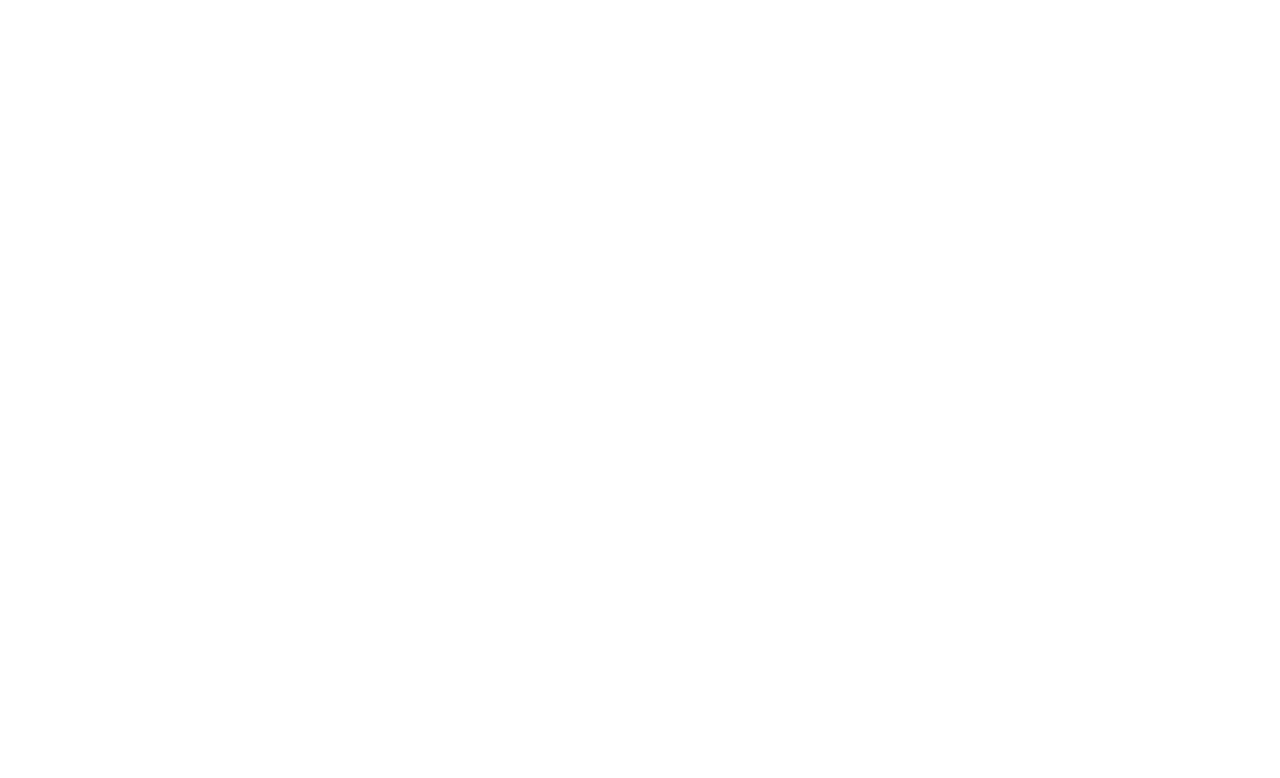
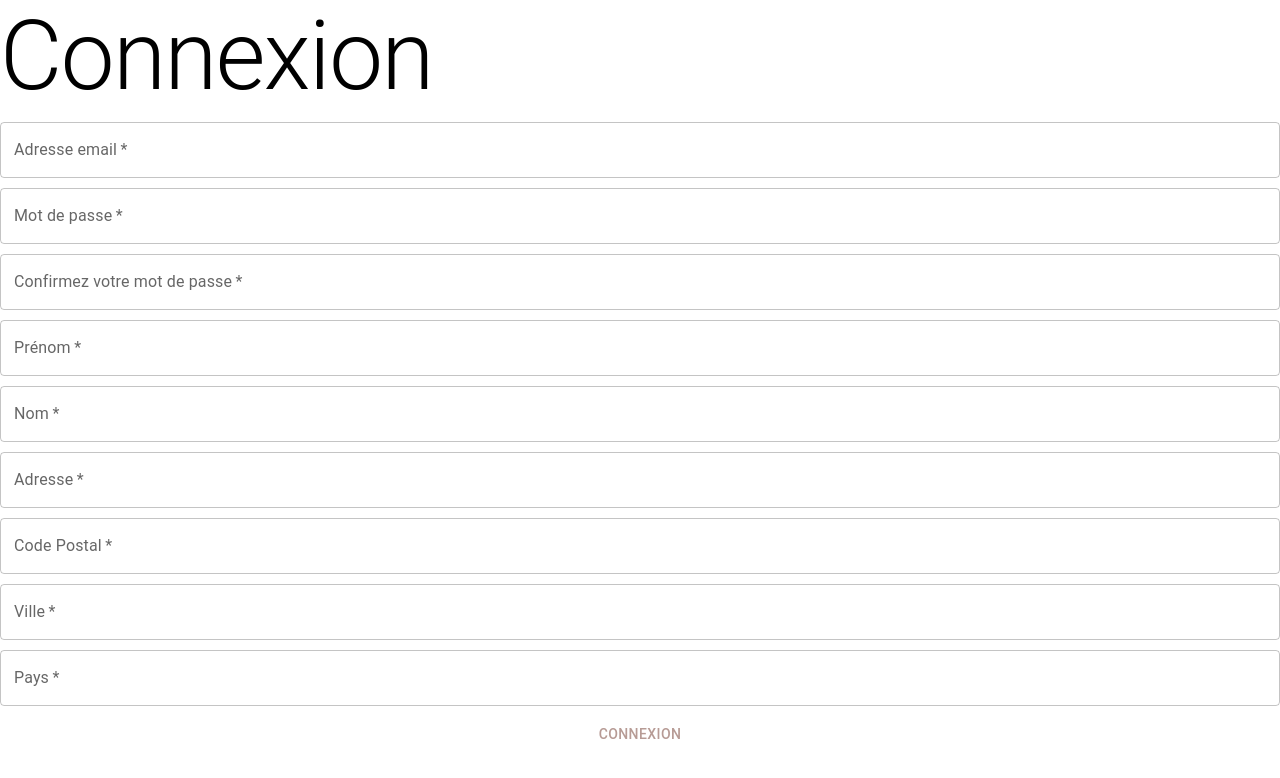
Before and after one commit to prostain/8-temps-studio-website, a React (Create React App) app: page /register in a window 1280 px wide. Shown: the top 778 px of the page. Built offline with nearby package versions, Linux system fonts and the light colour scheme.

Commit message:
added register form

```diff
--- a/src/app/modules/auth/login/Login.tsx
+++ b/src/app/modules/auth/login/Login.tsx
@@ -10,10 +10,6 @@
 
     const apiURL = 'https://temps-studio-api.herokuapp.com/api/login'
     let history = useHistory()
-
-    async function loginUser(credentials: Credentials) {
-
-    }
 
     const handleSubmit = async (e: React.SyntheticEvent) => {
         e.preventDefault()
--- a/src/app/modules/auth/register/Register.tsx
+++ b/src/app/modules/auth/register/Register.tsx
@@ -1,10 +1,41 @@
+import { Box, Button, TextField, Typography } from '@mui/material'
 import React from 'react'
 
 function Register() {
+
+    const apiURL = 'https://temps-studio-api.herokuapp.com/api/login'
+
+    const handleSubmit = async (e: React.SyntheticEvent) => {
+        e.preventDefault()
+    }
+
     return (
-        <div>
+        <Box
+            component="form"
+            sx={{
+                display: 'flex',
+                flexDirection: 'column',
+                gap: '10px',
+            }}
+            onSubmit={handleSubmit}>
+            <Typography variant='h1'>
+                Connexion
+            </Typography>
 
-        </div>
+            <TextField variant='outlined' required name='email' label='Adresse email' id="email" />
+            <TextField variant='outlined' required name='password' label='Mot de passe' id='password' type='password' />
+            <TextField variant='outlined' required name='passwordConfirmation' label='Confirmez votre mot de passe' id='passwordConfirmation' type='password' />
+            <TextField variant='outlined' required name='firstname' label='Prénom' id='firstname' type='text' />
+            <TextField variant='outlined' required name='lastname' label='Nom' id='lastname' type='text' />
+            <TextField variant='outlined' required name='address' label='Adresse' id='address' type='text' />
+            <TextField variant='outlined' required name='postalCode' label='Code Postal' id='postalCode' type='text' />
+            <TextField variant='outlined' required name='city' label='Ville' id='city' type='text' />
+            <TextField variant='outlined' required name='country' label='Pays' id='country' type='text' />
+
+            <Button type='submit'>
+                Connexion
+            </Button>
+        </Box>
     )
 }
 
```
Also changed, not shown: package.json (+15 -5 lines).
